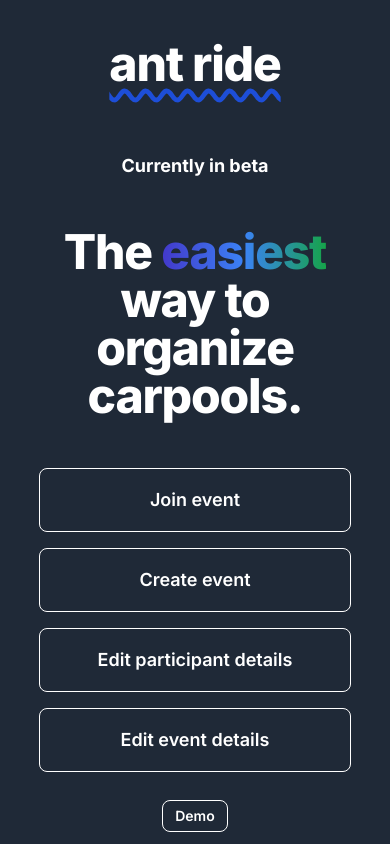
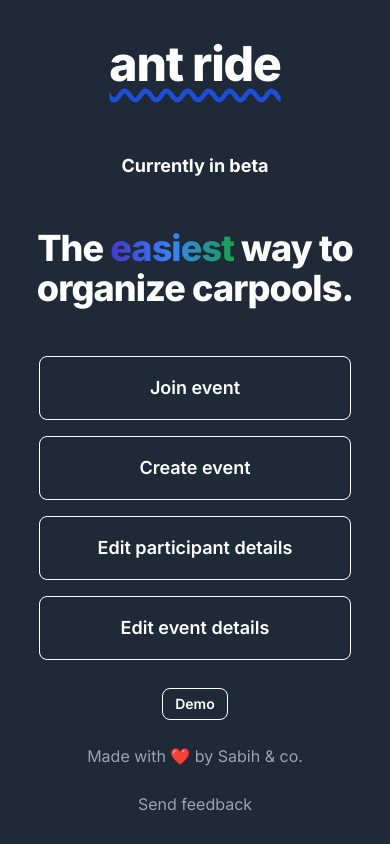
Before and after one commit to kleenkanteen/ant-ride, a Next.js app: page / in a window 390 px wide. Shown: the top 844 px of the page. Built offline with nearby package versions, Linux system fonts and the light colour scheme.

Commit message:
touchups

```diff
--- a/src/app/page.tsx
+++ b/src/app/page.tsx
@@ -3,8 +3,8 @@ import Link from "next/link";
 export default function HomePage() {
   return (
     <div className="flex flex-col justify-center items-center gap-12">
-      <div style={{ maxWidth: '90%' }}>
-        <h1 className="text-5xl lg:text-7xl font-extrabold tracking-tight text-white text-center">
+      <div style={{ maxWidth: '95%' }}>
+        <h1 className="text-4xl lg:text-7xl font-extrabold tracking-tight text-white text-center">
           The
           {' '}
           <span className="bg-gradient-to-r from-indigo-700 via-blue-500 to-green-600 inline-block text-transparent bg-clip-text">
```
